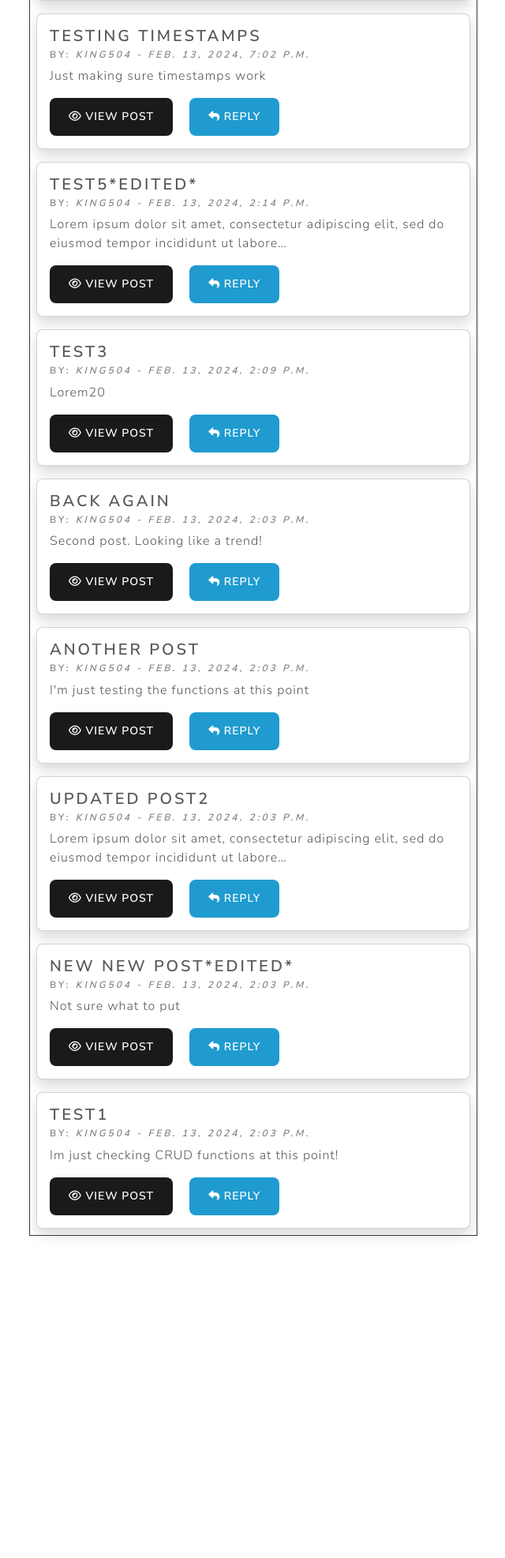
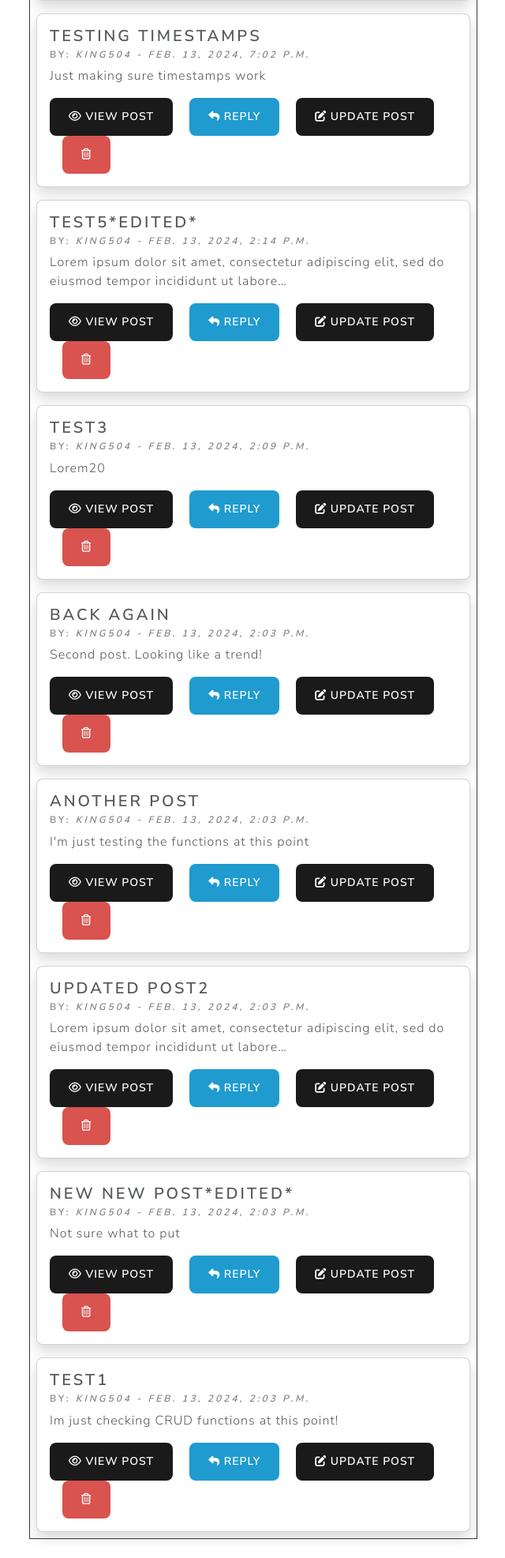
Before and after one commit to Kenmitchell2012/blog, a Django app: page / in a window 1280 px wide. Shown: the part 364-2337 px from the top of the page at 79% size, without its empty margins (319-959 px from the left). Before the commit the page ends 1931 px from the top, so only its background shows below. Run offline with Django 4.2, Linux system fonts and the light colour scheme; a user stored in the database is signed in; data comes from the database, SQL or seed files in the repository; both versions use the stored data as it was after the commit; some libraries are stand-ins or nearby versions.

Commit message:
user auth updated

```diff
--- a/blog/theblog/templates/home.html
+++ b/blog/theblog/templates/home.html
@@ -23,6 +23,16 @@
                                 Reply
                             </a>
                         {% endif %}
+                        {% if user.id == post.author.id %}
+                            <a href="{% url 'update_post' post.pk %}" class="btn btn-primary card-link rounded-3">
+                                <i class="fa-solid fa-pen-to-square"></i>
+                                Update Post
+                            </a>
+                            <a href="{% url 'delete_post' post.pk %}" class="btn btn-danger card-link rounded-3">
+                                <i class="fa-regular fa-trash-can"></i>
+                            </a>
+                        {% endif %}
+
                     </div>
                 </div>
 
--- a/blog/theblog/templates/view.html
+++ b/blog/theblog/templates/view.html
@@ -11,6 +11,7 @@
                         <h6 class="card-subtitle mb-2 text-muted">by: <cite title="Source Title">{{post.author}} - {{ post.created_at }}</cite> </h6>
                         <p class="article-content card-text">{{post.body}}</p>
                         {% if user.is_authenticated %}
+                            {% if user.id == post.author.id %}
                                 <a href="{% url 'update_post' post.pk %}" class="btn btn-primary card-link rounded-3">
                                     <i class="fa-solid fa-pen-to-square"></i>
                                     Update Post
@@ -23,6 +24,7 @@
                                     <i class="fa-regular fa-trash-can"></i>
                                     Delete Post
                                 </a>
+                            {% endif %}
                         {% endif %}
 
                     </div>
```
Also changed, not shown: blog/theblog/templates/update_post.html (+8 -0 lines), blog/db.sqlite3. Lines whose indentation alone changed are shown as unchanged.
